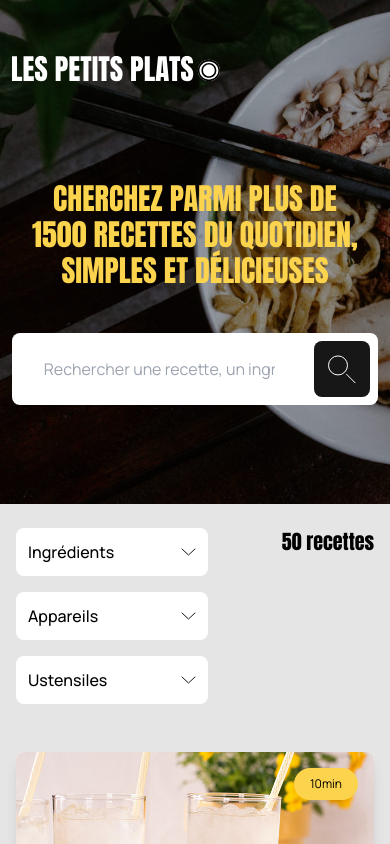
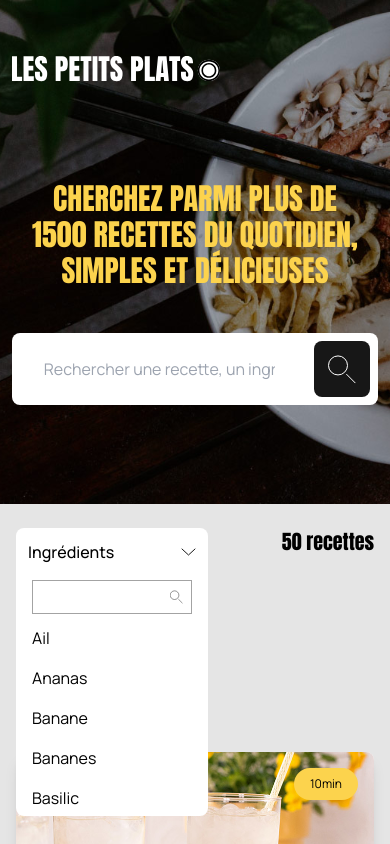
Before and after one commit to nrundstadler/OCR-P6-Les-Petits-Plats, a website with bundled scripts: page src/index.html in a window 390 px wide. Both pictures are taken after a click on the button "Ingrédients". Shown: the top 844 px of the page. Built offline with nearby package versions, Linux system fonts and the light colour scheme.

Commit message:
Implement tag display in ingredients, appliances, and utensils lists

```diff
--- a/src/index.html
+++ b/src/index.html
@@ -53,11 +53,12 @@
       </div>
     </header>
     <main>
-      <aside class="m-auto my-6 flex max-w-screen-xl px-4 md:items-center xl:px-0">
+      <aside>
+        <div class="m-auto my-6 flex max-w-screen-xl px-4 md:items-center xl:px-0">
           <div class="flex flex-wrap gap-x-8 gap-y-4">
-          <div class="relative min-w-48">
+            <div class="relative min-w-48" data-menu="ingredients">
               <button
-              class="flex w-full items-center justify-between rounded-lg bg-white p-3"
+                class="flex w-full items-center justify-between rounded-lg bg-white p-3 outline-none focus-visible:shadow-[inset_0_0_0_2px_theme('colors.amber.300')]"
                 aria-expanded="false"
                 aria-label="Filtrer les recettes par ingrédients"
               >
@@ -69,14 +70,43 @@
                   viewBox="0 0 15 8"
                   fill="none"
                   xmlns="http://www.w3.org/2000/svg"
+                  aria-hidden="true"
                 >
                   <path d="M1 1L7.5 7L14 1" stroke="currentColor" stroke-linecap="round" />
                 </svg>
               </button>
+              <div class="absolute left-0 top-full z-10 max-h-60 w-full overflow-auto rounded-b-lg bg-white" hidden>
+                <div
+                  class="ring-accent mx-4 my-1 flex items-center border border-neutral-400 px-2 py-1 focus-within:ring-2 focus-within:ring-amber-300"
+                >
+                  <label class="sr-only" for="ingredient_search">Rechercher un ingrédient</label>
+                  <input id="ingredient_search" type="search" class="w-full outline-none" />
+                  <svg
+                    class="pointer-events-none text-neutral-900"
+                    width="14"
+                    height="14"
+                    viewBox="0 0 14 14"
+                    fill="none"
+                    xmlns="http://www.w3.org/2000/svg"
+                    aria-hidden="true"
+                  >
+                    <circle cx="5" cy="5" r="4.75" stroke="currentColor" stroke-width="0.5" />
+                    <line
+                      x1="9.17678"
+                      y1="9.32322"
+                      x2="13.6768"
+                      y2="13.8232"
+                      stroke="currentColor"
+                      stroke-width="0.5"
+                    />
+                  </svg>
                 </div>
-          <div class="relative min-w-48">
+                <ul id="ingredients-list"></ul>
+              </div>
+            </div>
+            <div class="relative min-w-48" data-menu="appliances">
               <button
-              class="flex w-full items-center justify-between rounded-lg bg-white p-3"
+                class="flex w-full items-center justify-between rounded-lg bg-white p-3 outline-none focus-visible:shadow-[inset_0_0_0_2px_theme('colors.amber.300')]"
                 aria-expanded="false"
                 aria-label="Filtrer les recettes par appareils"
               >
@@ -88,14 +118,43 @@
                   viewBox="0 0 15 8"
                   fill="none"
                   xmlns="http://www.w3.org/2000/svg"
+                  aria-hidden="true"
                 >
                   <path d="M1 1L7.5 7L14 1" stroke="currentColor" stroke-linecap="round" />
                 </svg>
               </button>
+              <div class="absolute left-0 top-full z-10 max-h-60 w-full overflow-auto rounded-b-lg bg-white" hidden>
+                <div
+                  class="ring-accent mx-4 my-1 flex items-center border border-neutral-400 px-2 py-1 focus-within:ring-2 focus-within:ring-amber-300"
+                >
+                  <label class="sr-only" for="appliance_search">Rechercher un appareil</label>
+                  <input id="appliance_search" type="search" class="w-full outline-none" />
+                  <svg
+                    class="pointer-events-none text-neutral-900"
+                    width="14"
+                    height="14"
+                    viewBox="0 0 14 14"
+                    fill="none"
+                    xmlns="http://www.w3.org/2000/svg"
+                    aria-hidden="true"
+                  >
+                    <circle cx="5" cy="5" r="4.75" stroke="currentColor" stroke-width="0.5" />
+                    <line
+                      x1="9.17678"
+                      y1="9.32322"
+                      x2="13.6768"
+                      y2="13.8232"
+                      stroke="currentColor"
+                      stroke-width="0.5"
+                    />
+                  </svg>
                 </div>
-          <div class="relative min-w-48">
+                <ul id="appliances-list"></ul>
+              </div>
+            </div>
+            <div class="relative min-w-48" data-menu="ustensils">
               <button
-              class="flex w-full items-center justify-between rounded-lg bg-white p-3"
+                class="flex w-full items-center justify-between rounded-lg bg-white p-3 outline-none focus-visible:shadow-[inset_0_0_0_2px_theme('colors.amber.300')]"
                 aria-expanded="false"
                 aria-label="Filtrer les recettes par ustensiles"
               >
@@ -107,13 +166,43 @@
                   viewBox="0 0 15 8"
                   fill="none"
                   xmlns="http://www.w3.org/2000/svg"
+                  aria-hidden="true"
                 >
                   <path d="M1 1L7.5 7L14 1" stroke="currentColor" stroke-linecap="round" />
                 </svg>
               </button>
+              <div class="absolute left-0 top-full z-10 max-h-60 w-full overflow-auto rounded-b-lg bg-white" hidden>
+                <div
+                  class="ring-accent mx-4 my-1 flex items-center border border-neutral-400 px-2 py-1 focus-within:ring-2 focus-within:ring-amber-300"
+                >
+                  <label class="sr-only" for="ustensil_search">Rechercher un ustensile</label>
+                  <input id="ustensil_search" type="search" class="w-full outline-none" />
+                  <svg
+                    class="pointer-events-none text-neutral-900"
+                    width="14"
+                    height="14"
+                    viewBox="0 0 14 14"
+                    fill="none"
+                    xmlns="http://www.w3.org/2000/svg"
+                    aria-hidden="true"
+                  >
+                    <circle cx="5" cy="5" r="4.75" stroke="currentColor" stroke-width="0.5" />
+                    <line
+                      x1="9.17678"
+                      y1="9.32322"
+                      x2="13.6768"
+                      y2="13.8232"
+                      stroke="currentColor"
+                      stroke-width="0.5"
+                    />
+                  </svg>
+                </div>
+                <ul id="ustensils-list"></ul>
+              </div>
             </div>
           </div>
           <div id="recipes-counter" class="min-w-32 flex-grow text-right font-display text-xl">0 recette</div>
+        </div>
       </aside>
 
       <section id="recipe-list" class="container m-auto my-12 max-w-screen-xl px-4 xl:px-0"></section>
--- a/src/js/app.js
+++ b/src/js/app.js
@@ -1,12 +1,14 @@
 import { recipes as recipesData } from "./data/recipes.js";
 import { RecipesModel } from "./models/RecipesModel.js";
 import { RecipesView } from "./views/RecipesView.js";
+import { TagsView } from "./views/TagsView.js";
 import { RecipesController } from "./controllers/RecipesController.js";
 
 function initApp() {
-  const model = new RecipesModel(recipesData); // Create the model
-  const view = new RecipesView(); // Create the view
-  const controller = new RecipesController(model, view); // Create the controller
+  const model = new RecipesModel(recipesData);
+  const recipesView = new RecipesView();
+  const tagsView = new TagsView();
+  const controller = new RecipesController(model, recipesView, tagsView);
 
   controller.init(); // Initialize the app
 }
--- a/src/js/controllers/RecipesController.js
+++ b/src/js/controllers/RecipesController.js
@@ -1,12 +1,14 @@
 export class RecipesController {
-  constructor(model, view) {
+  constructor(model, recipesView, tagsView) {
     this.model = model; // Handles data and logic
-    this.view = view; // Handles rendering
+    this.recipesView = recipesView; // Handles rendering recipes
+    this.tagsView = tagsView; // Handles rendering tags
   }
 
   // Initializes the app and sets up event listeners
   init() {
     this.updateView(); // Show all recipes initially
+    this.setupTagsMenusInteractions();
 
     // Listen for user input in the search bar
     const $searchInput = document.getElementById("recipes-search");
@@ -21,9 +23,63 @@
     this.updateView(); // Update the view with filtered recipes
   }
 
-  // Updates recipes list and counter
+  // Updates recipes list, counter and tags
   updateView() {
-    this.view.renderRecipes(this.model.filteredRecipes);
-    this.view.renderCounter(this.model.filteredRecipes.length);
+    this.recipesView.renderRecipes(this.model.filteredRecipes);
+    this.recipesView.renderCounter(this.model.filteredRecipes.length);
+
+    const tags = this.model.getTags();
+    this.tagsView.renderTagsLists(tags);
+  }
+
+  // Manages opening/closing of menus and handling clicks on options
+  setupTagsMenusInteractions() {
+    const menus = document.querySelectorAll("[data-menu]");
+
+    menus.forEach((menu) => {
+      const button = menu.querySelector("button");
+      const dropdown = menu.querySelector("div");
+      const optionsList = dropdown.querySelector("ul");
+
+      // Listens for clicks to open/close the menu
+      button.addEventListener("click", () => {
+        // Close all other menus
+        menus.forEach((m) => {
+          if (m !== menu) {
+            this.tagMenuToggle(m.querySelector("div"), m.querySelector("button"), false); // Close other menus
+          }
+        });
+
+        // Toggle the current menu
+        this.tagMenuToggle(dropdown, button, dropdown.hasAttribute("hidden")); // If it's open, close it, if it's closed, open it
+      });
+
+      // Handles clicks on options inside the menu
+      optionsList.addEventListener("click", (event) => {
+        if (event.target.tagName.toLowerCase() === "button") {
+          this.handleTagClick(event.target);
+          this.tagMenuToggle(dropdown, button, false);
+        }
+      });
+    });
+  }
+
+  // Handles the opening/closing of a filter menu
+  tagMenuToggle(dropdown, button, open) {
+    button.setAttribute("aria-expanded", open);
+    if (open) {
+      dropdown.removeAttribute("hidden");
+      button.classList.replace("rounded-lg", "rounded-t-lg");
+    } else {
+      dropdown.setAttribute("hidden", true);
+      button.classList.replace("rounded-t-lg", "rounded-lg");
+    }
+  }
+
+  // Handles the action when an option button is clicked
+  handleTagClick(button) {
+    const tagValue = button.dataset.value;
+    console.log("Tag clicked:", tagValue);
+    this.updateView();
   }
 }
--- a/src/js/models/RecipesModel.js
+++ b/src/js/models/RecipesModel.js
@@ -39,4 +39,26 @@
   isInIngredients(recipe, query) {
     return recipe.ingredients.some((item) => item.ingredient.toLowerCase().includes(query));
   }
+
+  // Retrieves unique filter options for ingredients, appliances, and ustensils
+  // by iterating over all recipes and extracting the data
+  getTags() {
+    const tags = {
+      ingredients: new Set(),
+      appliances: new Set(),
+      ustensils: new Set(),
+    };
+
+    this.filteredRecipes.forEach((recipe) => {
+      recipe.ingredients.forEach((ingredient) => tags.ingredients.add(ingredient.ingredient.toLowerCase()));
+      tags.appliances.add(recipe.appliance.toLowerCase());
+      recipe.ustensils.forEach((ustensil) => tags.ustensils.add(ustensil.toLowerCase()));
+    });
+
+    return {
+      ingredients: [...tags.ingredients].sort((a, b) => a.localeCompare(b)),
+      appliances: [...tags.appliances].sort((a, b) => a.localeCompare(b)),
+      ustensils: [...tags.ustensils].sort((a, b) => a.localeCompare(b)),
+    };
+  }
 }
--- /dev/null
+++ b/src/js/views/TagsView.js
@@ -0,0 +1,32 @@
+export class TagsView {
+  constructor() {
+    this.$ingredientsListContainer = document.getElementById("ingredients-list");
+    this.$appliancesListContainer = document.getElementById("appliances-list");
+    this.$ustensilsListContainer = document.getElementById("ustensils-list");
+  }
+
+  createTagHTML(TagLabel) {
+    return `
+      <li>
+        <button
+          class="first-letter:uppercase w-full rounded-sm px-4 py-2 text-left outline-none hover:bg-amber-300 focus-visible:bg-amber-300 transition"
+          data-value="${encodeURIComponent(TagLabel)}"
+        >${TagLabel}</button>
+      </li>
+    `;
+  }
+
+  renderTagsLists(tagsOptions) {
+    this.$ingredientsListContainer.innerHTML = tagsOptions.ingredients
+      .map((ingredient) => this.createTagHTML(ingredient))
+      .join("");
+
+    this.$appliancesListContainer.innerHTML = tagsOptions.appliances
+      .map((appliance) => this.createTagHTML(appliance))
+      .join("");
+
+    this.$ustensilsListContainer.innerHTML = tagsOptions.ustensils
+      .map((ustensil) => this.createTagHTML(ustensil))
+      .join("");
+  }
+}
```
Also changed, not shown: src/css/style.css. Lines whose indentation alone changed are shown as unchanged.
